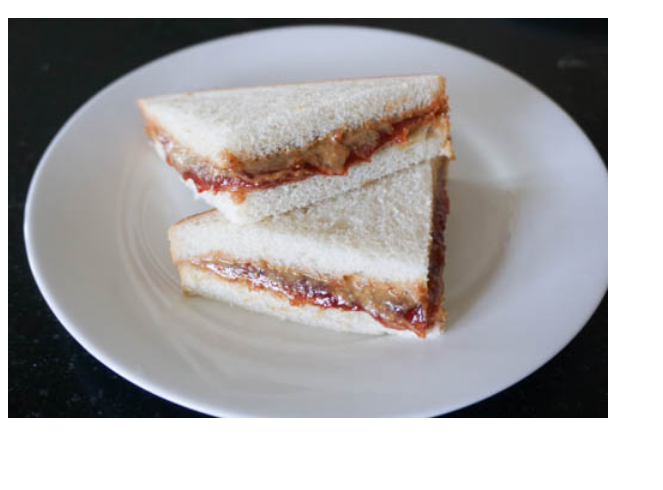
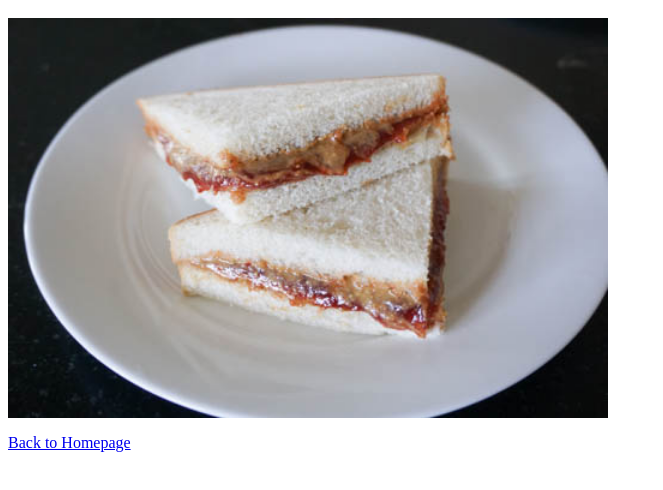
Before and after one commit to PaleCoder777/odin-recipes, a plain HTML site: page recipes/pbj.html in a window 1280 px wide. Shown: the part 48-538 px from the top of the page, without its empty margins (0-663 px from the left). Drawn offline with Linux system fonts and the light colour scheme.

Commit message:
Add link that goes back to index
Add a link to the body of pbj.html that goes back
to the homepage, or index.html

```diff
--- a/recipes/pbj.html
+++ b/recipes/pbj.html
@@ -13,5 +13,8 @@
         width="600"
         height="400">
 
+        <p>
+            <a href="../index.html">Back to Homepage</a>
+        </p>
     </body>
 </html>
```
